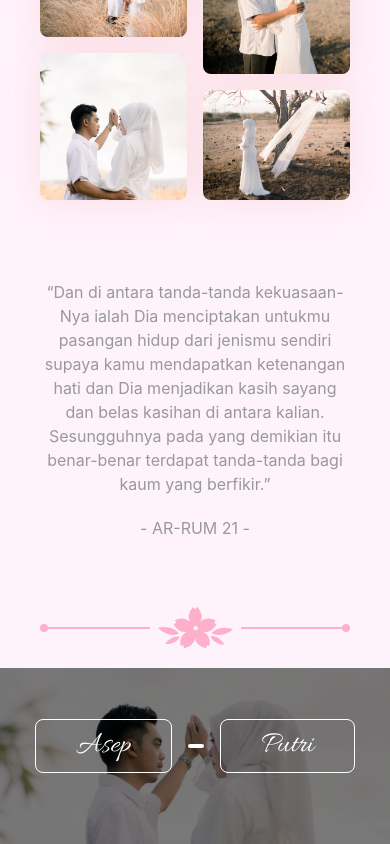
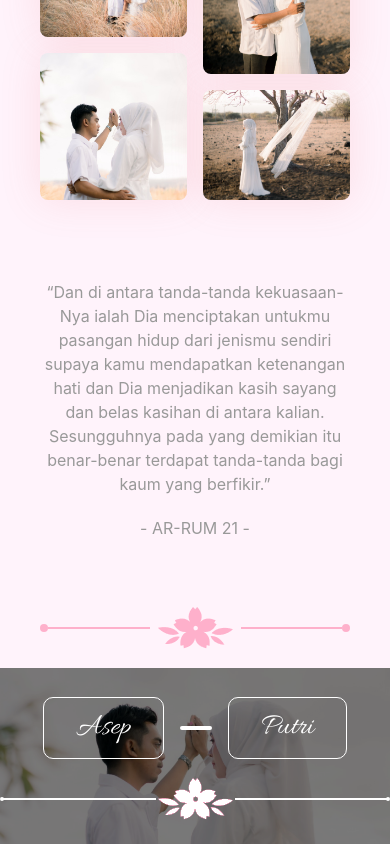
Before and after one commit to RikiSanjayaa/wedding-inv-web, a Next.js app: page / in a window 390 px wide. Shown: the part 7039-7883 px from the top of the page. Built offline with nearby package versions, Linux system fonts and the light colour scheme.

Commit message:
menambahkan breakpoint2 pada footer

```diff
--- a/components/page/Footer.js
+++ b/components/page/Footer.js
@@ -1,20 +1,38 @@
+import Breakpoints2 from "../utilities/Breakpoints2";
+
 export default function Footer() {
   return (
     <div
       className="relative inset-0 bg-cover bg-center h-44 md:h-60 lg:h-80"
-      style={{ backgroundImage: 'url(/images/landing_img.png)' }}>
+      style={{ backgroundImage: 'url(/images/landing_img.png)' }}
+    >
+      {/* Overlay hitam dengan kecerahan 5 */}
       <div className="absolute inset-0 bg-black opacity-5"></div>
-      <div className="h-full w-full flex flex-col justify-center items-center gap-4 relative z-10">
+
+      {/* Konten Utama Footer */}
+      <div className="h-full w-full flex flex-col justify-center items-center gap-6 relative z-10">
+        {/* Bagian Nama dan Garis */}
         <div className="flex items-center gap-4">
-          <div className="flex items-center justify-center px-10 py-2 border border-white rounded-lg">
-            <div className="text-white text-3xl font-normal font-['Allura']">Asep</div>
+          {/* Nama Kiri */}
+          <div className="px-8 py-3 rounded-[10px] border border-white">
+            <div className="text-white text-3xl font-normal font-['Allura'] leading-9">
+              Asep
+            </div>
           </div>
-          <div className="w-4 h-1 bg-white rounded-full"></div>
-          <div className="flex items-center justify-center px-10 py-2 border border-white rounded-lg">
-            <div className="text-white text-3xl font-normal font-['Allura']">Putri</div>
+
+          {/* Garis Tengah */}
+          <div className="h-1 w-8 bg-white rounded-full"></div>
+
+          {/* Nama Kanan */}
+          <div className="px-8 py-3 rounded-[10px] border border-white">
+            <div className="text-white text-3xl font-normal font-['Allura'] leading-9">
+              Putri
+            </div>
           </div>
         </div>
-        <div className="w-[300px] h-1 bg-transparent"></div>
+
+        {/* Garis Sakura */}
+        <Breakpoints2 />
       </div>
     </div>
   );
--- /dev/null
+++ b/components/utilities/Breakpoints2.js
@@ -0,0 +1,27 @@
+export default function Breakpoints2() {
+    return (
+      <div className="relative flex items-center justify-center h-8 w-full"> {/* Mengurangi tinggi menjadi lebih kecil */}
+        {/* Left Circle */}
+        <div className="w-1 h-1 bg-white rounded-full absolute left-0"></div> {/* Mengurangi ukuran lingkaran */}
+
+        {/* Line and Image Container */}
+        <div className="flex items-center flex-grow mx-0.5"> {/* Mengurangi margin horizontal lebih lanjut */}
+          {/* Left Line */}
+          <div className="h-0.5 bg-white flex-grow"></div>
+
+          {/* Image */}
+          <img
+            src="/images/breakpoints_decor_putih.png"
+            alt="Breakpoints Decor"
+            className="mx-0.5" // Mengurangi jarak antara gambar dan garis
+          />
+
+          {/* Right Line */}
+          <div className="h-0.5 bg-white flex-grow"></div>
+        </div>
+
+        {/* Right Circle */}
+        <div className="w-1 h-1 bg-white rounded-full absolute right-0"></div> {/* Mengurangi ukuran lingkaran */}
+      </div>
+    )
+  }
```
Also changed, not shown: public/images/breakpoints_decor_putih.png (added).
